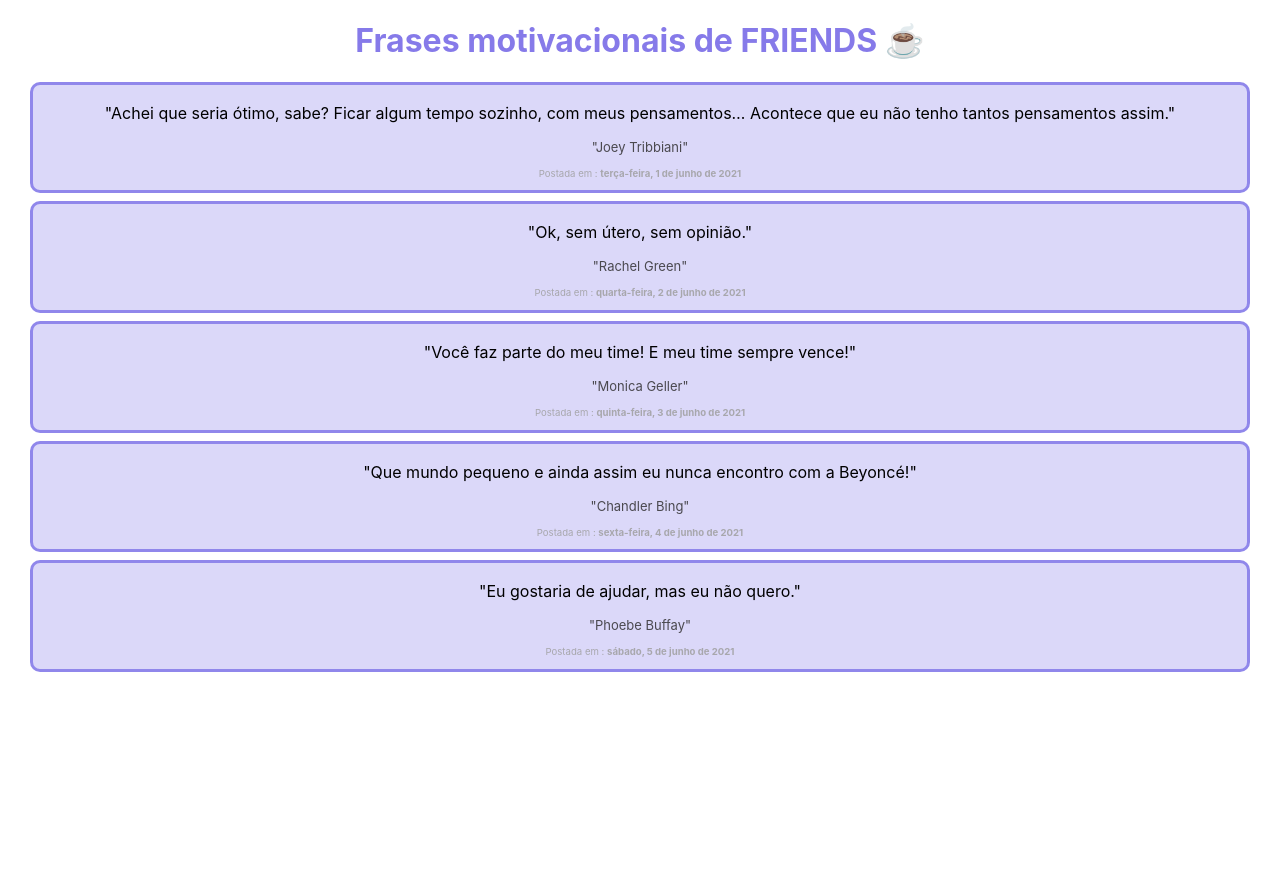
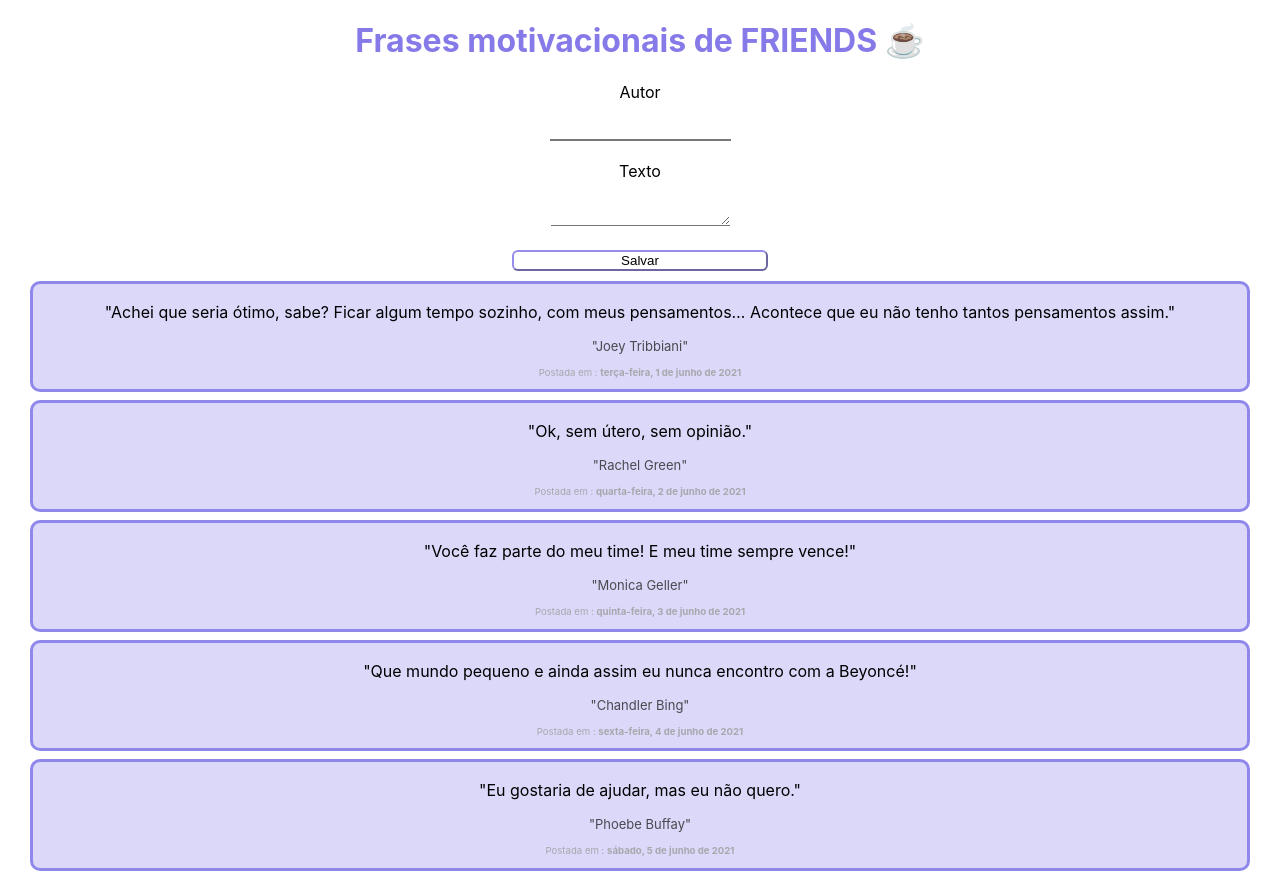
Before and after one commit to Lyllys/Serratec-Desenvolvimento-Web-React, a React (Create React App) app: page / in a window 1280 px wide. Before the commit the page ends 800 px from the top, so only its background shows below. Built offline with nearby package versions, Linux system fonts and the light colour scheme.

Commit message:
Criação do componente Formulario e  utilização do useState

```diff
--- a/src/App.js
+++ b/src/App.js
@@ -1,5 +1,7 @@
 import './App.css'
 import FraseMotivacional from './componentes/FraseMotivacional'
+import Formulario from './componentes/Formulario'
+
 const App = () => {
 
   const frases = [
@@ -34,6 +36,9 @@
   return (
     <div>
       <h1>Frases motivacionais de FRIENDS ☕</h1>
+
+      <Formulario/>
+
       <FraseMotivacional frase={frases[0].texto} autor={frases[0].autor} criadaEm={frases[0].data} />
       <FraseMotivacional frase={frases[1].texto} autor={frases[1].autor} criadaEm={frases[1].data} />
       <FraseMotivacional frase={frases[2].texto} autor={frases[2].autor} criadaEm={frases[2].data} />
--- /dev/null
+++ b/src/componentes/Formulario/estilos.css
@@ -0,0 +1,43 @@
+.form{
+    display       : flex;
+    flex-direction: column;
+    width         : 100%;
+    align-items   : center;
+    margin        : 0 auto;
+}
+
+input{
+    border-top: none;
+    border-left: none;
+    border-right: none;
+    margin: 20px;
+}
+
+textarea{
+    margin: 10px;
+    border-top: none;
+    border-left: none;
+    border-right: none;
+}
+
+label {
+    display: flex;
+    flex-direction: column;
+    align-items: center;
+}
+
+
+button {
+    border-radius:6px;
+    border-color: #857ae9dc;
+    background-color: white;
+    width: 20%;
+    margin-top: 10px;
+    margin-bottom: 10px;
+
+}
+
+button:hover{
+    background-color: #857ae9dc;
+    border-color: white;
+}
--- /dev/null
+++ b/src/componentes/Formulario/index.jsx
@@ -0,0 +1,47 @@
+import { useState } from 'react';
+import './estilos.css'
+
+const Formulario = () => {
+
+    const [autor, setAutor] = useState('');
+    const [texto, setTexto] = useState('');
+
+
+    const manipuladorAutor = (evento) =>{
+        if(evento.target.value.split(' ').length <=2){
+            setAutor(evento.target.value)
+        }
+    }
+
+    const manipuladorTexto = (evento) => {
+        setTexto(evento.target.value)
+    }
+
+    const salvar = (evento) => {
+        evento.preventDefault();
+        console.log("Formulário submetido:");
+        const frase = {};
+        frase.autor = autor;
+        frase.texto = texto;
+        console.log(frase);
+
+    }
+
+    return(
+        <form className="form" onSubmit = {salvar}>
+            <div>
+                <label>Autor</label>
+                <input value={autor} onChange={manipuladorAutor}/>
+            </div>
+            <div>
+                <label>Texto</label>
+                <textarea value={texto} onChange={manipuladorTexto}></textarea>
+            </div>
+            <button>Salvar</button>
+        </form>
+
+    )
+
+}
+
+export default Formulario;
```
